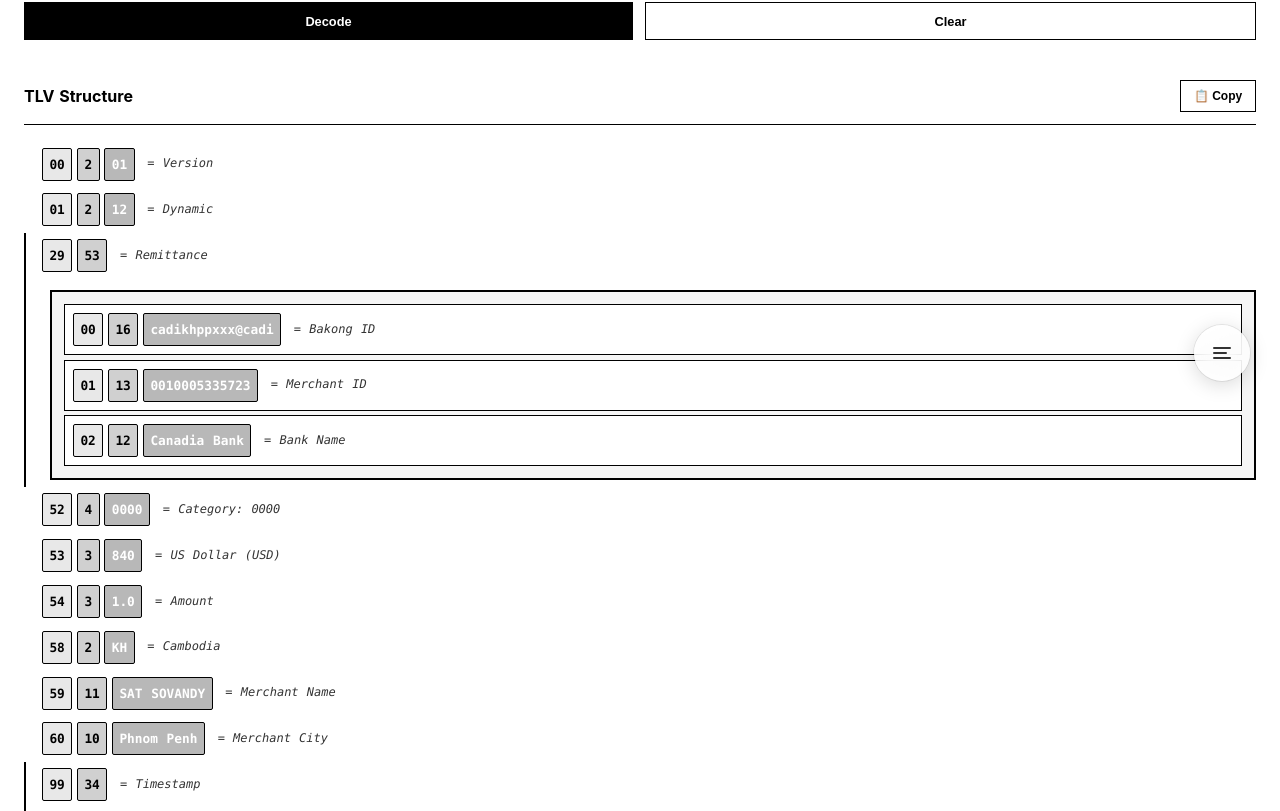
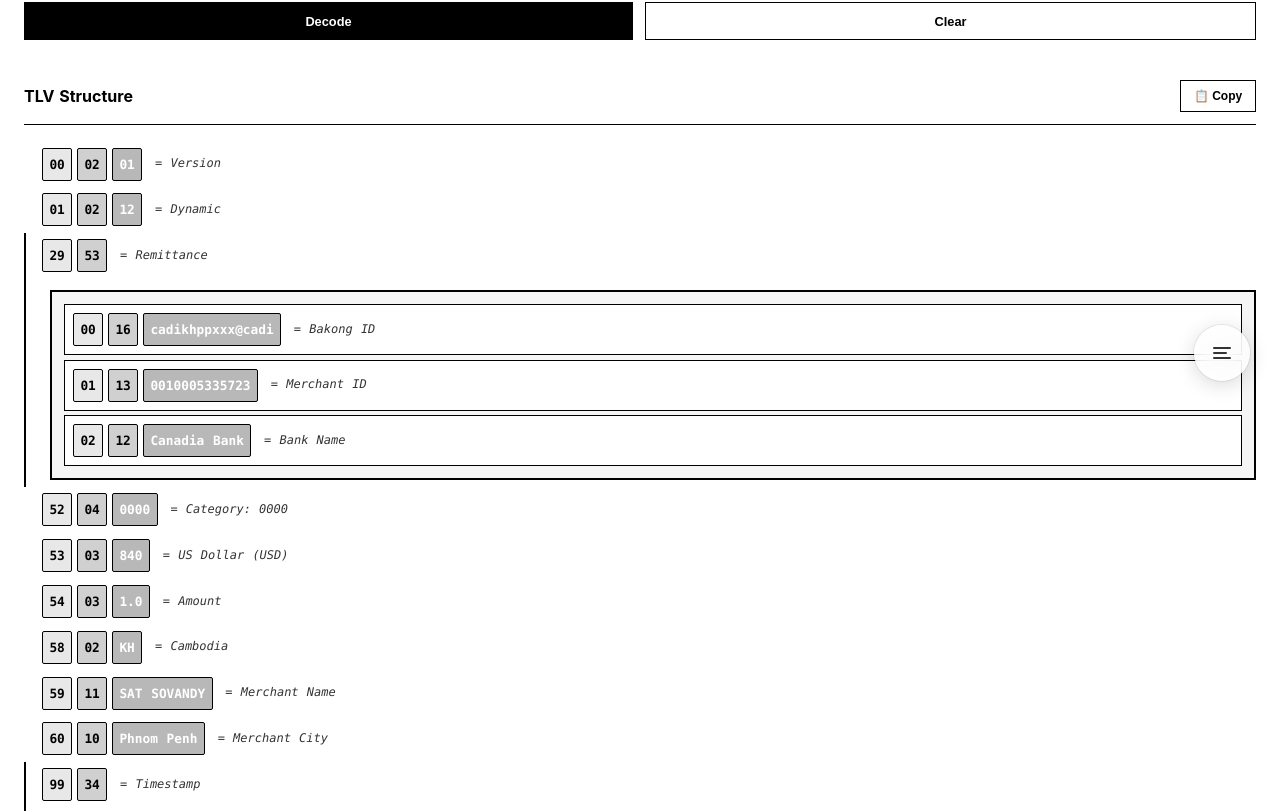
Before and after one commit to ousachea/App, a Nuxt app: page / in a window 1280 px wide. Shown: the part 389-1200 px from the top of the page. Built offline with nearby package versions, Linux system fonts and the light colour scheme.

Commit message:
update to have 00 for digit

```diff
--- a/pages/index.vue
+++ b/pages/index.vue
@@ -58,21 +58,21 @@
           <!-- Root tags -->
           <div class="tree-item" v-if="parsedTLV['00']">
             <span class="tree-tag">{{ parsedTLV['00'].tag }}</span>
-            <span class="tree-length">{{ parsedTLV['00'].length }}</span>
+            <span class="tree-length">{{ String(parsedTLV['00'].length).padStart(2, '0') }}</span>
             <span class="tree-data">{{ parsedTLV['00'].value }}</span>
             <span class="tree-meaning">= Version</span>
           </div>
 
           <div class="tree-item" v-if="parsedTLV['01']">
             <span class="tree-tag">{{ parsedTLV['01'].tag }}</span>
-            <span class="tree-length">{{ parsedTLV['01'].length }}</span>
+            <span class="tree-length">{{ String(parsedTLV['01'].length).padStart(2, '0') }}</span>
             <span class="tree-data">{{ parsedTLV['01'].value }}</span>
             <span class="tree-meaning">= Dynamic</span>
           </div>
 
           <div class="tree-item" v-if="parsedTLV['30']">
             <span class="tree-tag">{{ parsedTLV['30'].tag }}</span>
-            <span class="tree-length">{{ parsedTLV['30'].length }}</span>
+            <span class="tree-length">{{ formatLength(parsedTLV['30'].length) }}</span>
             <span class="tree-data">{{ parsedTLV['30'].value }}</span>
             <span class="tree-meaning">= Merchant</span>
           </div>
@@ -80,26 +80,26 @@
           <!-- Tag 29: Remittance (nested) -->
           <div class="tree-item tree-parent" v-if="headerInfo.tag29">
             <span class="tree-tag">29</span>
-            <span class="tree-length">{{ headerInfo.tag29.length }}</span>
+            <span class="tree-length">{{ formatLength(headerInfo.tag29.length) }}</span>
             <span class="tree-meaning">= Remittance</span>
 
             <!-- Sub-layer for Tag 29 -->
             <div class="tree-sublayer" v-if="Object.keys(headerInfo.tag29Nested).length > 0">
               <div class="tree-subitem-line" v-if="headerInfo.tag29Nested['00']">
                 <span class="tree-tag">00</span>
-                <span class="tree-length">{{ headerInfo.tag29Nested['00'].length }}</span>
+                <span class="tree-length">{{ formatLength(headerInfo.tag29Nested['00'].length) }}</span>
                 <span class="tree-data">{{ headerInfo.tag29Nested['00'].value }}</span>
                 <span class="tree-meaning">= Bakong ID</span>
               </div>
               <div class="tree-subitem-line" v-if="headerInfo.tag29Nested['01']">
                 <span class="tree-tag">01</span>
-                <span class="tree-length">{{ headerInfo.tag29Nested['01'].length }}</span>
+                <span class="tree-length">{{ formatLength(headerInfo.tag29Nested['01'].length) }}</span>
                 <span class="tree-data">{{ headerInfo.tag29Nested['01'].value }}</span>
                 <span class="tree-meaning">= Merchant ID</span>
               </div>
               <div class="tree-subitem-line" v-if="headerInfo.tag29Nested['02']">
                 <span class="tree-tag">02</span>
-                <span class="tree-length">{{ headerInfo.tag29Nested['02'].length }}</span>
+                <span class="tree-length">{{ formatLength(headerInfo.tag29Nested['02'].length) }}</span>
                 <span class="tree-data">{{ headerInfo.tag29Nested['02'].value }}</span>
                 <span class="tree-meaning">= Bank Name</span>
               </div>
@@ -108,7 +108,7 @@
 
           <div class="tree-item" v-if="headerInfo.tag30">
             <span class="tree-tag">30</span>
-            <span class="tree-length">{{ headerInfo.tag30.length }}</span>
+            <span class="tree-length">{{ formatLength(headerInfo.tag30.length) }}</span>
             <span class="tree-data">{{ headerInfo.tag30.value }}</span>
             <span class="tree-meaning">= Merchant</span>
           </div>
@@ -116,26 +116,26 @@
           <!-- Tag 51: Bank Info (nested) -->
           <div class="tree-item tree-parent" v-if="headerInfo.bankInfoTag">
             <span class="tree-tag">51</span>
-            <span class="tree-length">{{ headerInfo.bankInfoTag.length }}</span>
+            <span class="tree-length">{{ formatLength(headerInfo.bankInfoTag.length) }}</span>
             <span class="tree-meaning">= Bank Info</span>
 
             <!-- Sub-layer for Tag 51 -->
             <div class="tree-sublayer" v-if="Object.keys(headerInfo.bankInfoNested).length > 0">
               <div class="tree-subitem-line" v-if="headerInfo.bankInfoNested['00']">
                 <span class="tree-tag">00</span>
-                <span class="tree-length">{{ headerInfo.bankInfoNested['00'].length }}</span>
+                <span class="tree-length">{{ formatLength(headerInfo.bankInfoNested['00'].length) }}</span>
                 <span class="tree-data">{{ headerInfo.bankInfoNested['00'].value }}</span>
                 <span class="tree-meaning">= Bakong ID</span>
               </div>
               <div class="tree-subitem-line" v-if="headerInfo.bankInfoNested['01']">
                 <span class="tree-tag">01</span>
-                <span class="tree-length">{{ headerInfo.bankInfoNested['01'].length }}</span>
+                <span class="tree-length">{{ formatLength(headerInfo.bankInfoNested['01'].length) }}</span>
                 <span class="tree-data">{{ headerInfo.bankInfoNested['01'].value }}</span>
                 <span class="tree-meaning">= Merchant ID</span>
               </div>
               <div class="tree-subitem-line" v-if="headerInfo.bankInfoNested['02']">
                 <span class="tree-tag">02</span>
-                <span class="tree-length">{{ headerInfo.bankInfoNested['02'].length }}</span>
+                <span class="tree-length">{{ formatLength(headerInfo.bankInfoNested['02'].length) }}</span>
                 <span class="tree-data">{{ headerInfo.bankInfoNested['02'].value }}</span>
                 <span class="tree-meaning">= Bank Name</span>
               </div>
@@ -145,7 +145,7 @@
           <!-- Tag 52: Merchant Category -->
           <div class="tree-item" v-if="headerInfo.merchantCategoryTag">
             <span class="tree-tag">52</span>
-            <span class="tree-length">{{ headerInfo.merchantCategoryTag.length }}</span>
+            <span class="tree-length">{{ formatLength(headerInfo.merchantCategoryTag.length) }}</span>
             <span class="tree-data">{{ headerInfo.merchantCategoryTag.value }}</span>
             <span class="tree-meaning">= {{ getMerchantCategoryDescription(headerInfo.merchantCategoryTag.value)
               }}</span>
@@ -154,7 +154,7 @@
           <!-- Tag 53: Currency -->
           <div class="tree-item" v-if="headerInfo.currencyTag">
             <span class="tree-tag">53</span>
-            <span class="tree-length">{{ headerInfo.currencyTag.length }}</span>
+            <span class="tree-length">{{ formatLength(headerInfo.currencyTag.length) }}</span>
             <span class="tree-data">{{ headerInfo.currencyTag.value }}</span>
             <span class="tree-meaning">= {{ getCurrencyDescription(headerInfo.currencyTag.value) }}</span>
           </div>
@@ -162,7 +162,7 @@
           <!-- Tag 54: Amount -->
           <div class="tree-item" v-if="headerInfo.amountTag">
             <span class="tree-tag">54</span>
-            <span class="tree-length">{{ headerInfo.amountTag.length }}</span>
+            <span class="tree-length">{{ formatLength(headerInfo.amountTag.length) }}</span>
             <span class="tree-data">{{ headerInfo.amountTag.value }}</span>
             <span class="tree-meaning">= Amount</span>
           </div>
@@ -170,7 +170,7 @@
           <!-- Tag 58: Country -->
           <div class="tree-item" v-if="headerInfo.countryTag">
             <span class="tree-tag">58</span>
-            <span class="tree-length">{{ headerInfo.countryTag.length }}</span>
+            <span class="tree-length">{{ formatLength(headerInfo.countryTag.length) }}</span>
             <span class="tree-data">{{ headerInfo.countryTag.value }}</span>
             <span class="tree-meaning">= {{ getCountryDescription(headerInfo.countryTag.value) }}</span>
           </div>
@@ -178,7 +178,7 @@
           <!-- Tag 59: Merchant Name -->
           <div class="tree-item" v-if="headerInfo.merchantNameTag">
             <span class="tree-tag">59</span>
-            <span class="tree-length">{{ headerInfo.merchantNameTag.length }}</span>
+            <span class="tree-length">{{ formatLength(headerInfo.merchantNameTag.length) }}</span>
             <span class="tree-data">{{ headerInfo.merchantNameTag.value }}</span>
             <span class="tree-meaning">= Merchant Name</span>
           </div>
@@ -186,7 +186,7 @@
           <!-- Tag 60: Merchant City -->
           <div class="tree-item" v-if="headerInfo.merchantCityTag">
             <span class="tree-tag">60</span>
-            <span class="tree-length">{{ headerInfo.merchantCityTag.length }}</span>
+            <span class="tree-length">{{ formatLength(headerInfo.merchantCityTag.length) }}</span>
             <span class="tree-data">{{ headerInfo.merchantCityTag.value }}</span>
             <span class="tree-meaning">= Merchant City</span>
           </div>
@@ -194,7 +194,7 @@
           <!-- Tag 62: Additional Data -->
           <div class="tree-item" v-if="parsedTLV['62']">
             <span class="tree-tag">62</span>
-            <span class="tree-length">{{ parsedTLV['62'].length }}</span>
+            <span class="tree-length">{{ formatLength(parsedTLV['62'].length) }}</span>
             <span class="tree-data-long">{{ parsedTLV['62'].value }}</span>
             <span class="tree-meaning">= Additional Data</span>
           </div>
@@ -202,14 +202,14 @@
           <!-- Tag 99: Timestamp (nested) -->
           <div class="tree-item tree-parent" v-if="headerInfo.timestampTag">
             <span class="tree-tag">99</span>
-            <span class="tree-length">{{ headerInfo.timestampTag.length }}</span>
+            <span class="tree-length">{{ formatLength(headerInfo.timestampTag.length) }}</span>
             <span class="tree-meaning">= Timestamp</span>
 
             <!-- Sub-layer for Tag 99 -->
             <div class="tree-sublayer" v-if="Object.keys(headerInfo.timestampNested).length > 0">
               <div class="tree-subitem-line" v-if="headerInfo.timestampNested['00']">
                 <span class="tree-tag">00</span>
-                <span class="tree-length">{{ headerInfo.timestampNested['00'].length }}</span>
+                <span class="tree-length">{{ formatLength(headerInfo.timestampNested['00'].length) }}</span>
                 <span class="tree-data">{{ headerInfo.timestampNested['00'].value }}</span>
                 <span class="tree-meaning">= Create Time</span>
               </div>
@@ -219,7 +219,7 @@
 
               <div class="tree-subitem-line" v-if="headerInfo.timestampNested['01']">
                 <span class="tree-tag">01</span>
-                <span class="tree-length">{{ headerInfo.timestampNested['01'].length }}</span>
+                <span class="tree-length">{{ formatLength(headerInfo.timestampNested['01'].length) }}</span>
                 <span class="tree-data">{{ headerInfo.timestampNested['01'].value }}</span>
                 <span class="tree-meaning">= Expiry Time</span>
               </div>
@@ -232,7 +232,7 @@
           <!-- Tag 63: Checksum -->
           <div class="tree-item" v-if="parsedTLV['63']">
             <span class="tree-tag">{{ parsedTLV['63'].tag }}</span>
-            <span class="tree-length">{{ parsedTLV['63'].length }}</span>
+            <span class="tree-length">{{ formatLength(parsedTLV['63'].length) }}</span>
             <span class="tree-data">{{ parsedTLV['63'].value }}</span>
             <span class="tree-meaning">= Checksum</span>
           </div>
@@ -527,6 +527,10 @@ export default {
       } catch {
         return '';
       }
+    },
+
+    formatLength(length) {
+      return String(length).padStart(2, '0');
     },
 
     async generateQRCode() {
```
